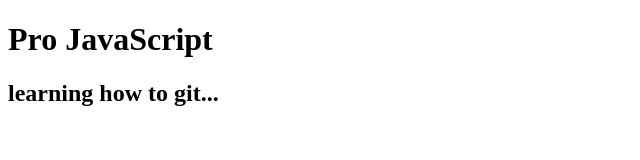
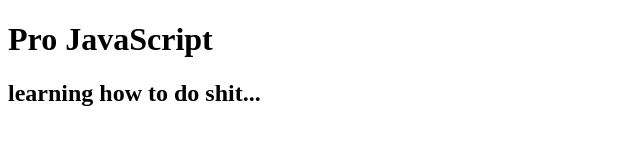
Before and after one commit to The1030Club/proJS, a plain HTML site: page index.html in a window 1280 px wide. Shown: the full height of the page, 0-640 px from the left. Drawn offline with Linux system fonts and the light colour scheme.

Commit message:
updated notes

```diff
--- a/index.html
+++ b/index.html
@@ -7,7 +7,7 @@
 <body>
 
 <h1>Pro JavaScript</h1>
-<h2>learning how to git...</h2>
+<h2>learning how to do shit...</h2>
 
 <script src="main.js"></script>
 </body>
```
Also changed, not shown: blackJack.js (line endings or trailing spaces), 1 other file.
